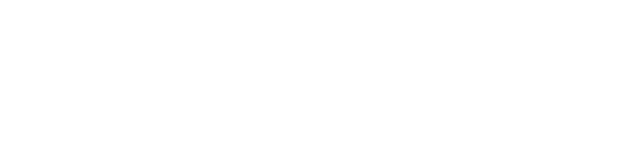
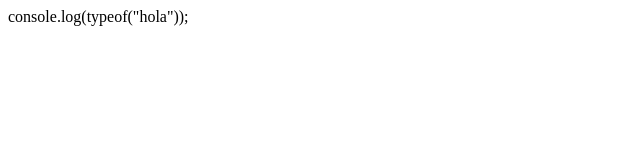
Before and after one commit to Ja2m1n1/DWC, a plain HTML site: page prueba.html in a window 1280 px wide. Shown: the whole page, without its empty margins (0-640 px from the left). Drawn offline with Linux system fonts and the light colour scheme.

Commit message:
Commit inicial

```diff
--- a/prueba.html
+++ b/prueba.html
@@ -7,6 +7,6 @@
     <title>Document</title>
 </head>
 <body>
-
+    console.log(typeof("hola"));
 </body>
 </html>
```
